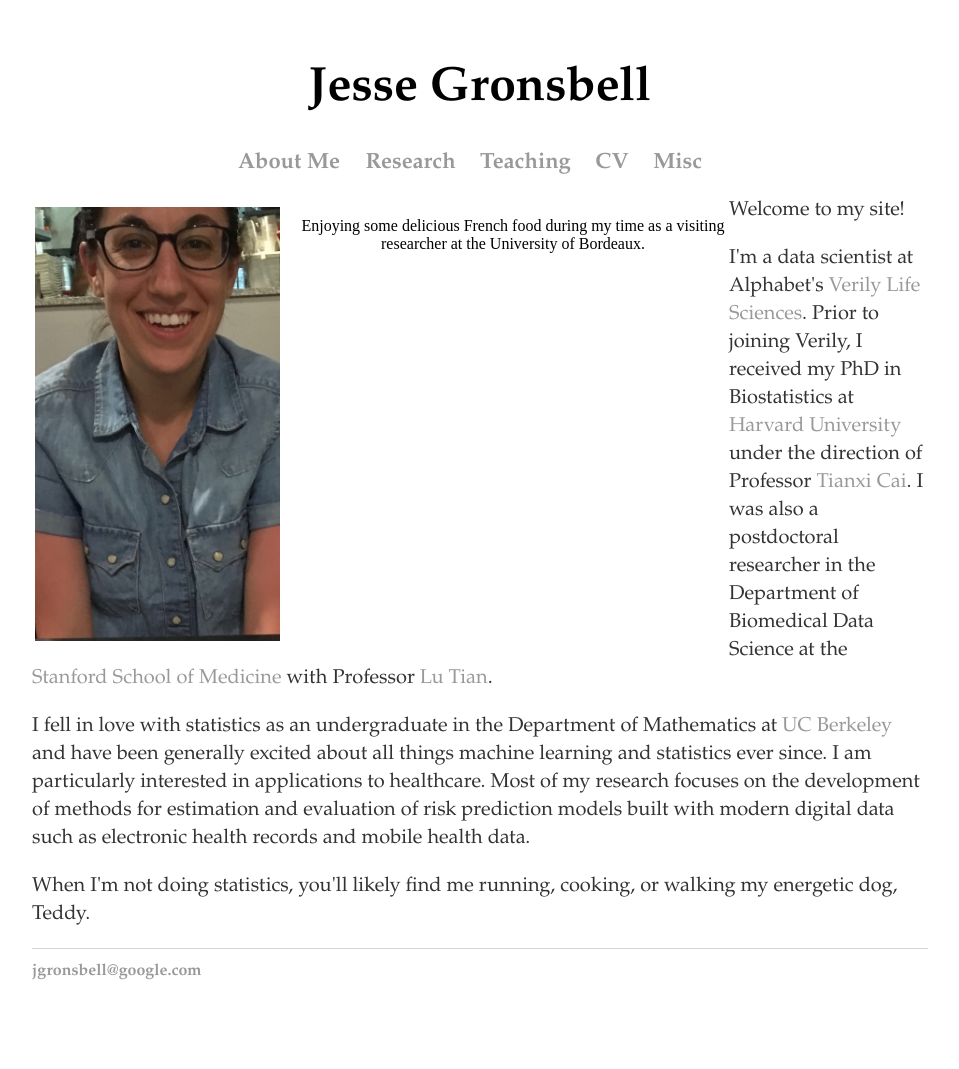
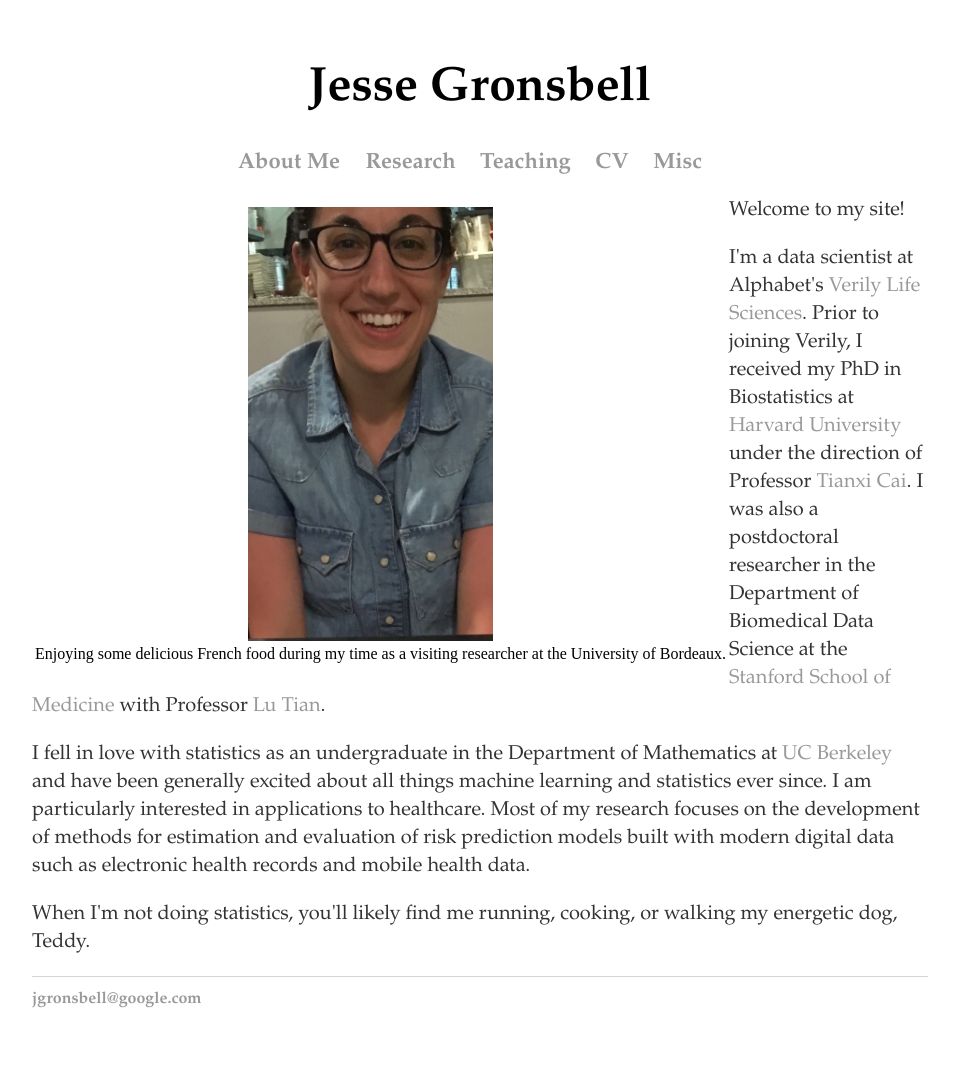
Before and after one commit to jgrons/old_website, a Jekyll site: the page built from index.html, in a window 1280 px wide. Shown: the whole page, without its empty margins (160-1119 px from the left). Built offline with Jekyll 4.4.1, drawn with Linux system fonts in a browser that asks for light colours; before the commit the page ends 1041 px from its top, so only the background shows below that.

Commit message:
Update index.html

```diff
--- a/index.html
+++ b/index.html
@@ -8,8 +8,8 @@
 
 <tr>
 
-<td align = "center" valign = "left">
-<img src="../pics/me_france.jpeg" HEIGHT="434" WIDTH="245" align="left" style="margin:8px 20px 0px 0px"
+<td align = "center" valign = "center">
+<img src="../pics/me_france.jpeg" HEIGHT="434" WIDTH="245" style="margin:8px 20px 0px 0px"
                   title="JG" alt="JG"/>
 <br />
 Enjoying some delicious French food during my time as a visiting researcher at the University of Bordeaux.
```
